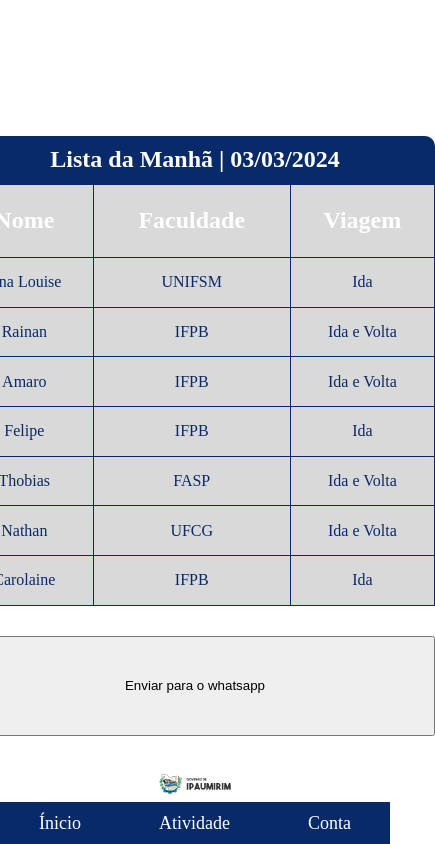
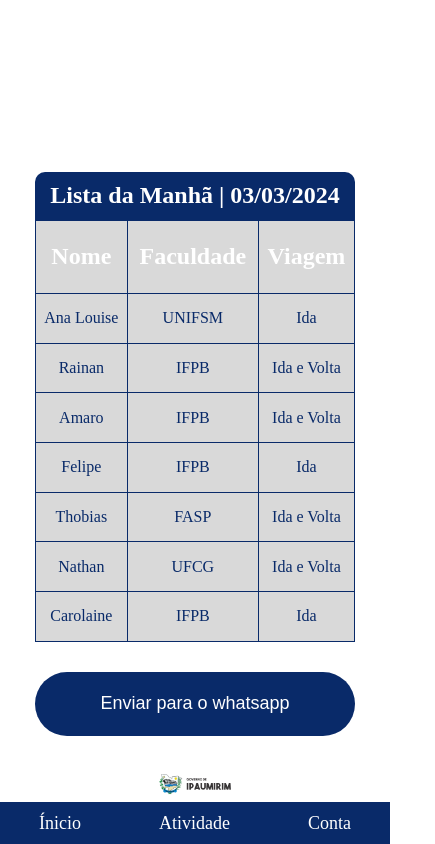
Before and after one commit to GabrielSilva15/Projeto-de-Sistema-Operacional, a plain HTML site: page frontend/pages/funcionarios/listaAlunos/index.html in a window 390 px wide. Shown: the whole page, 435 px wide, since content can reach past the window. Drawn offline with Linux system fonts and the light colour scheme.

Commit message:
Adicionando responsividade da lista de alunos

```diff
--- a/frontend/pages/funcionarios/listaAlunos/style.css
+++ b/frontend/pages/funcionarios/listaAlunos/style.css
@@ -59,7 +59,13 @@ table {
 button{
     margin: 30px;
     width: 30rem;
-    height: 100px;
+    height: 5rem;
+    border: none;
+    background-color: rgba(9, 42, 105, 1);
+    border-radius: 50px;
+    font-size: large;
+    color: white;
+    cursor: pointer;
 }
 
 
@@ -91,3 +97,36 @@ button{
     text-decoration: none;
     font-size: large;
 }
+
+
+@media screen and (max-width: 992px) {
+
+}
+
+
+
+@media screen and (max-width: 640px) {
+
+    .lista-alunos{
+        height: 60%;
+    }
+
+    table{
+        width: 20rem;
+    }
+
+    button{
+        height: 4rem;
+        width: 20rem;
+    }
+
+
+}
+
+/* For medium devices */
+@media screen and (max-width: 375px) {
+
+
+
+
+}
```
